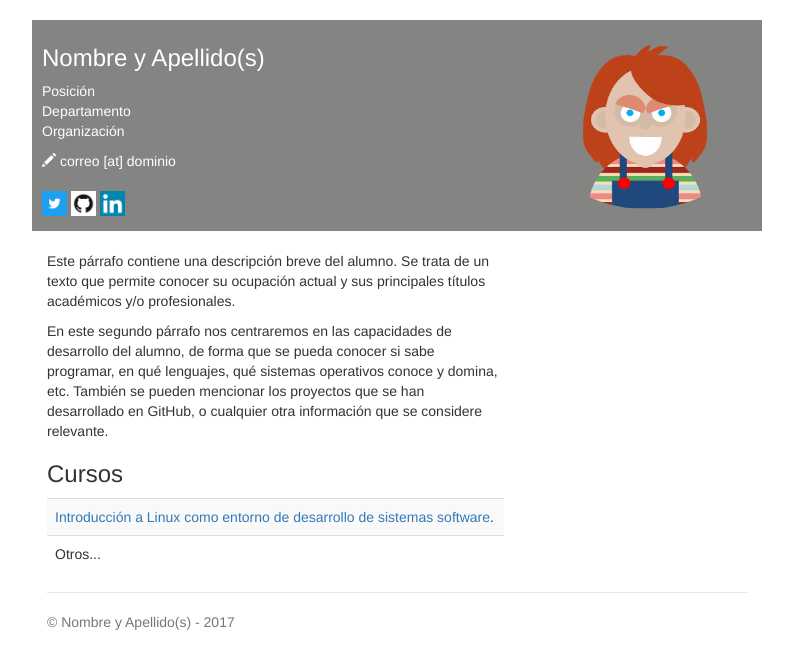
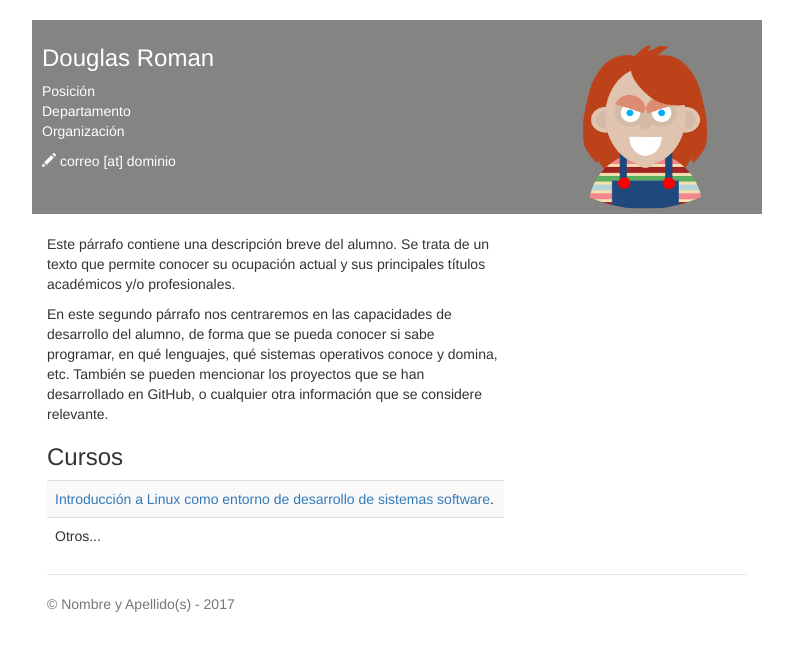
Before and after one commit to droman64/droman64.github.io, a plain HTML site: page index.html in a window 1280 px wide. Shown: the whole page, without its empty margins (243-1036 px from the left). Drawn offline with nearby package versions, Linux system fonts and the light colour scheme.

Commit message:
Actualizacion 1  de index

```diff
--- a/index.html
+++ b/index.html
@@ -5,10 +5,10 @@
     <meta charset="utf-8">
     <meta name="description" content="Página de ejemplo del MOOC de LINUX - UPM.">
     <!--Sustituir por los datos del alumno-->
-    <meta name="author" content="Nombre y Apellido(s)">
+    <meta name="author" content="Douglas Roman">
 
     <!--Sustituir por los datos del alumno-->
-    <title>Nombre y Apellido(s)</title>
+    <title>Douglas Roman</title>
 
     <link href="css/bootstrap.min.css" rel="stylesheet">
     <link href="css/style.css" rel="stylesheet">
@@ -17,7 +17,7 @@
   <body>
     <div class="container header-bar">
       <!--Sustituir por los datos del alumno-->
-      <h3>Nombre y Apellido(s) <span><img style="width: 214px; height: 164px;" class='img-circle' alt="Nombre y Apellido(s)" src="img/foto.png" align="right"></span></h3>
+      <h3>Douglas Roman<span><img style="width: 214px; height: 164px;" class='img-circle' alt="Nombre y Apellido(s)" src="img/foto.png" align="right"></span></h3>
       <p>
         <!--Sustituir por los datos del alumno-->
         Posición<br>
@@ -29,12 +29,12 @@
         <span class='glyphicon glyphicon-pencil'></span> correo [at] dominio <br>
       </address>
 
-      <!--Sustituir por los datos del alumno-->
+      <!--Sustituir por los datos del alumno
       <p><a href="http://twitter.com/usuario" target="blank"><img src="img/twitter-icon.jpg" width=25></a>
-      <!--Sustituir por los datos del alumno-->
+      ustituir por los datos del alumno
       <a href="http://github.com/usuario" target="blank"><img src="img/github-icon.png" width=25></a>
-      <!--Sustituir por los datos del alumno-->
-      <a href="https://es.linkedin.com/in/usuario" target="blank"><img src="img/linkedin-icon.png" width=25></a>
+      ustituir por los datos del alumno
+      <a href="https://es.linkedin.com/in/usuario" target="blank"><img src="img/linkedin-icon.png" width=25></a> -->
     </div>
 
     <div class="container">
```
